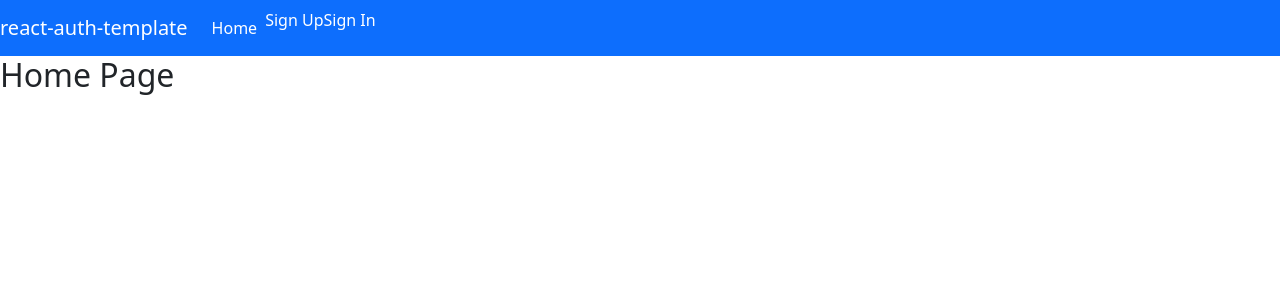
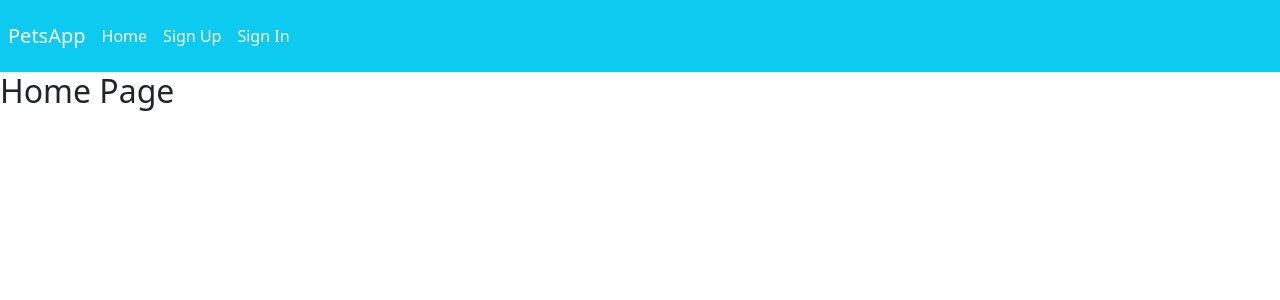
Before and after one commit to sanchadr002/pets-client, a React (Create React App) app: page / in a window 1280 px wide. Shown: the top 300 px of the page. Built offline with nearby package versions, Linux system fonts and the light colour scheme.

Commit message:
adjust links in header

```diff
--- a/src/components/shared/Header.js
+++ b/src/components/shared/Header.js
@@ -8,12 +8,12 @@ const linkStyle = {
 }
 const authenticatedOptions = (
 	<>
-		<Nav.Item>
+		<Nav.Item className="m-2">
 			<Link to='change-password' style={linkStyle}>
 				Change Password
 			</Link>
 		</Nav.Item>
-		<Nav.Item>
+		<Nav.Item className="m-2">
 			<Link to='sign-out' style={linkStyle}>
 				Sign Out
 			</Link>
@@ -23,10 +23,10 @@ const authenticatedOptions = (
 
 const unauthenticatedOptions = (
 	<>
-        <Nav.Item>
+        <Nav.Item className="m-2">
 		    <Link to='sign-up' style={linkStyle}>Sign Up</Link>
         </Nav.Item>
-        <Nav.Item>
+        <Nav.Item className="m-2">
 		    <Link to='sign-in' style={linkStyle}>Sign In</Link>
         </Nav.Item>
 	</>
@@ -34,19 +34,19 @@ const unauthenticatedOptions = (
 
 const alwaysOptions = (
 	<>
-		<Nav.Link>
+		<Nav.Item className="m-2">
 			<Link to='/' style={linkStyle}>
 				Home
 			</Link>
-		</Nav.Link>
+		</Nav.Item>
 	</>
 )
 
 const Header = ({ user }) => (
-	<Navbar bg='primary' variant='dark' expand='md'>
-		<Navbar.Brand>
+	<Navbar bg='info' variant='dark' expand='md'>
+		<Navbar.Brand className="m-2">
             <Link to='/' style={linkStyle}>
-                react-auth-template
+                PetsApp
             </Link>
         </Navbar.Brand>
 		<Navbar.Toggle aria-controls='basic-navbar-nav' />
```
